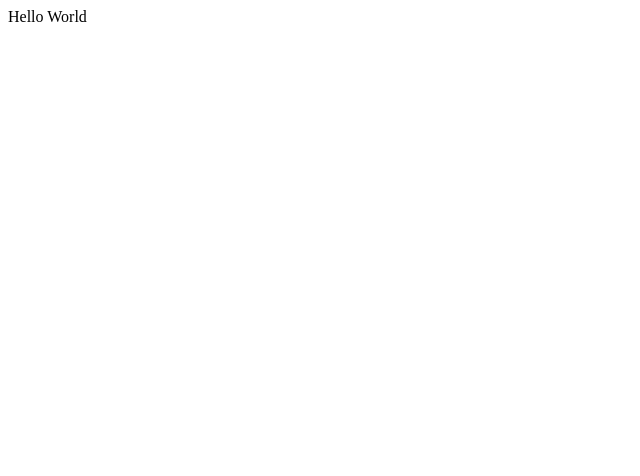
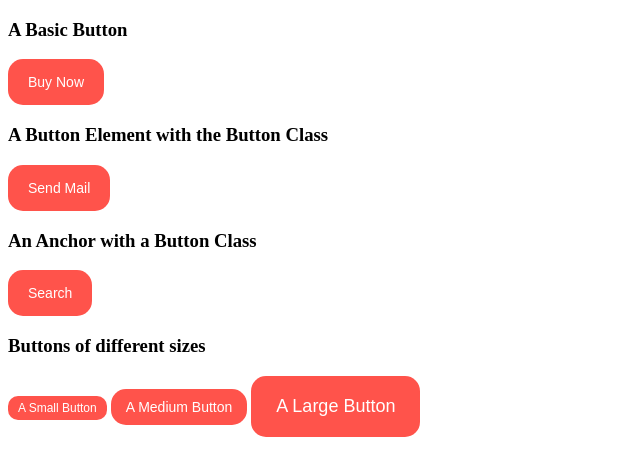
Before and after one commit to mxio/Buttons-Project, a plain HTML site: page index.html in a window 1280 px wide. Shown: the whole page, without its empty margins (0-640 px from the left). Drawn offline with Linux system fonts and the light colour scheme.

Commit message:
Update index.html

```diff
--- a/index.html
+++ b/index.html
@@ -1 +1,25 @@
-Hello World
+<!DOCTYPE html>
+<html>
+<head>
+
+<link rel="stylesheet" type="text/css" href="button.css">
+
+</head>
+
+<body>
+<h3>A Basic Button</h3>
+<div class="button">Buy Now</div>
+
+<h3>A Button Element with the Button Class</h3>
+<button class="button">Send Mail</button>
+
+<h3>An Anchor with a Button Class</h3>
+<a href="#" class="button">Search</a>
+
+<h3>Buttons of different sizes</h3>
+<div class="button button-sm">A Small Button</div>
+<div class="button button-md">A Medium Button</div>
+<div class="button button-lg">A Large Button</div>
+
+</body>
+</html>
```
